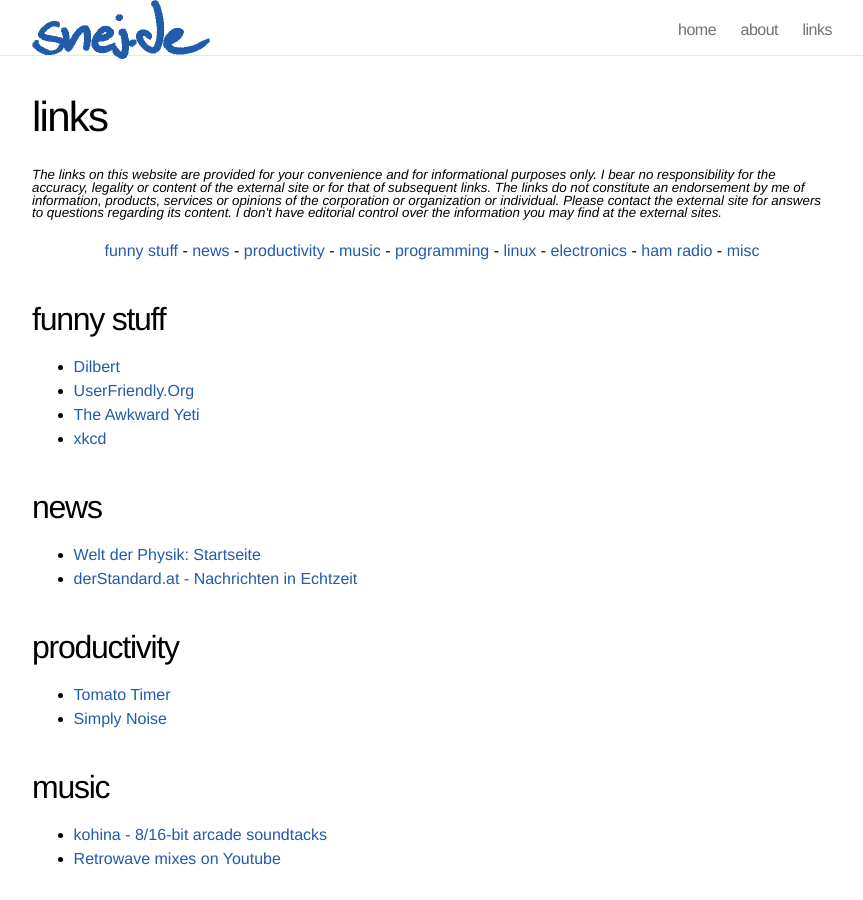
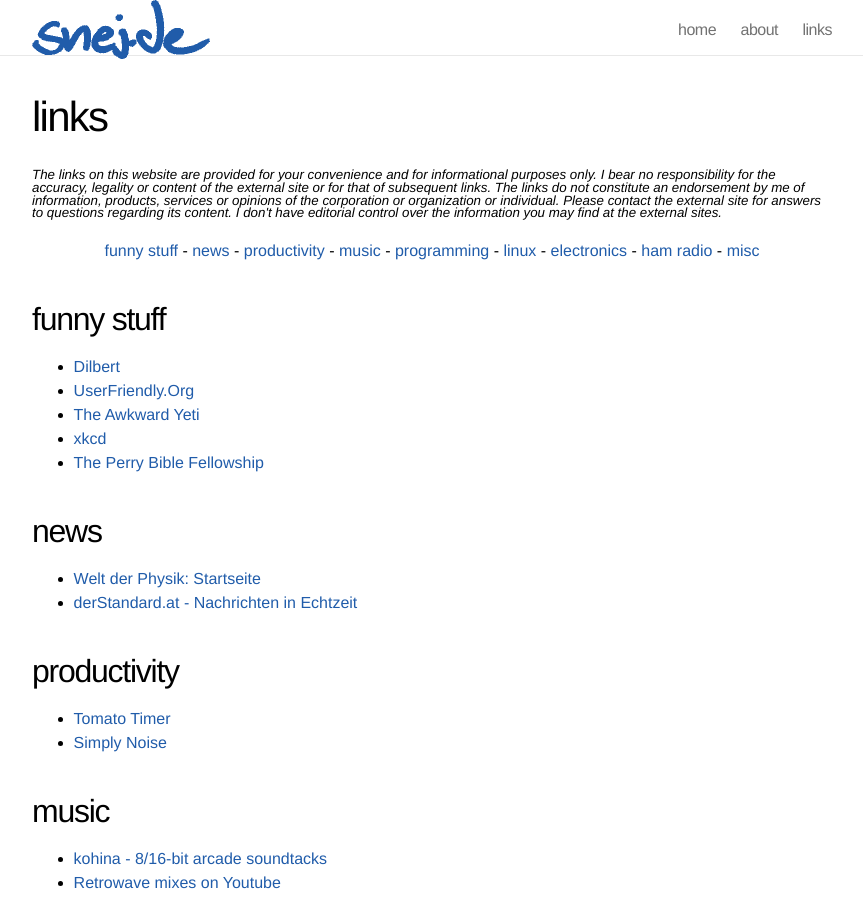
Before and after one commit to jewirth/jewirth.github.io, a Jekyll site: the page built from links.md, in a window 1280 px wide and 900 px high. Shown: the whole window, without its empty margins (208-1071 px from the left). Built offline with Jekyll 4.4.1, drawn with Linux system fonts in a browser that asks for light colours.

Commit message:
Update links.md

```diff
--- a/links.md
+++ b/links.md
@@ -23,6 +23,7 @@
 - [UserFriendly.Org](http://www.userfriendly.org/)
 - [The Awkward Yeti](http://theawkwardyeti.com/)
 - [xkcd](https://xkcd.com/)
+- [The Perry Bible Fellowship](http://pbfcomics.com/)
 
 # news <a name="news"></a>
 - [Welt der Physik: Startseite](http://www.weltderphysik.de/)
```
